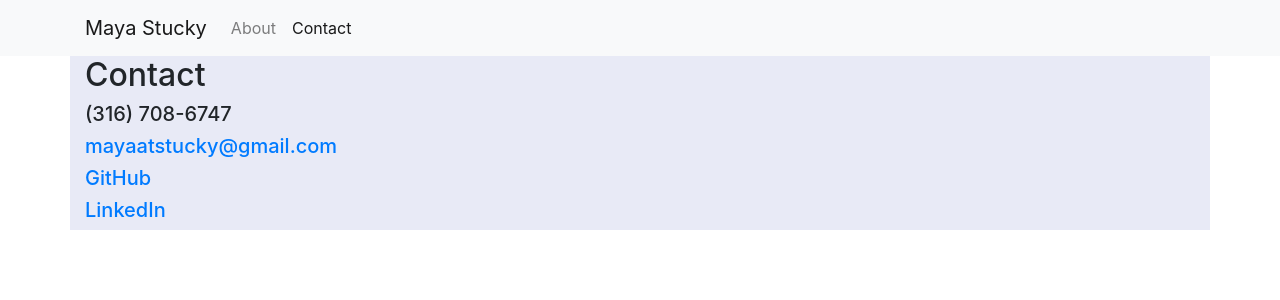
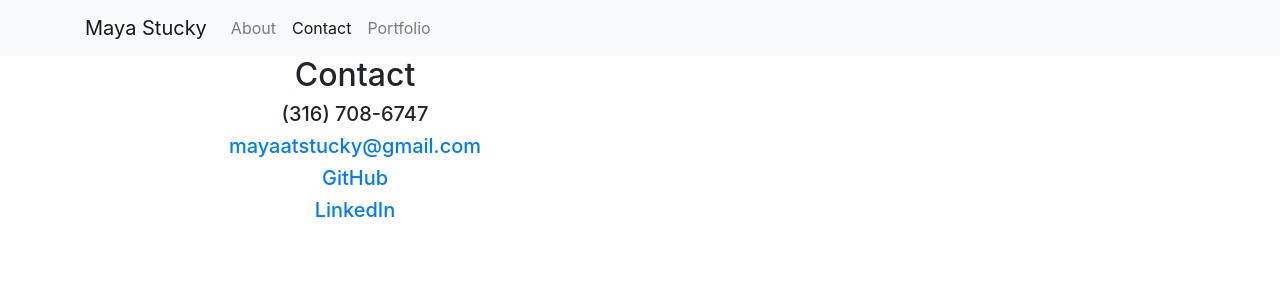
Before and after one commit to mayastucky/mayastucky-portfolio, a React (Create React App) app: page /contact in a window 1280 px wide. Shown: the top 300 px of the page. Built offline with nearby package versions, Linux system fonts and the light colour scheme.

Commit message:
added portfolio page

```diff
--- a/src/App.js
+++ b/src/App.js
@@ -3,8 +3,14 @@ import { BrowserRouter as Router, Route } from "react-router-dom";
 import Header from "./components/Header"
 import Home from "./components/pages/Home"
 import Contact from "./components/pages/Contact"
+import Portfolio from "./components/pages/Portfolio"
 
-
+// const styles = {
+//   card: {
+//     backgroundColor: "black",
+//     textAlign: "center"
+//   },
+// };
 
 
 function App() {
@@ -16,6 +22,7 @@ function App() {
         {/* <Route exact path="/about" component={About} /> */}
         {/* <Route exact path="/blog" component={Blog} /> */}
         <Route path="/contact" component={Contact} />
+        <Route path="/portfolio" component={Portfolio}/>
       </Router>
 
 
--- a/src/components/ContactInfo.jsx
+++ b/src/components/ContactInfo.jsx
@@ -2,18 +2,19 @@ import React from "react";
 
 const styles = {
   card: {
-    background: "#e8eaf6",
+    backgroundColor: "white",
+    textAlign: "center"
   },
 };
 
 const Contact = () => {
   return (
     <div>
-      <div class="container" style={styles.card}>
+      <div class="container">
         <div class="row">
           <div class="col-sm-6">
             <div class="row">
-              <div class="col">
+              <div class="col" style={styles.card}>
                 <h2>Contact</h2>
                 <h5> (316) 708-6747</h5>
                 <h5>
--- a/src/components/Header.jsx
+++ b/src/components/Header.jsx
@@ -22,11 +22,6 @@ const Header = () => {
         </button>
         <div class="collapse navbar-collapse" id="navbarNav">
           <ul class="navbar-nav">
-            {/* <li class="nav-item active">
-              <a class="nav-link" href="index.html">
-                About<span class="sr-only">(current)</span>
-              </a>
-            </li> */}
             <li class="nav-item">
               <Link
                 to="/"
@@ -38,23 +33,25 @@ const Header = () => {
               </Link>
             </li>
             <li class="nav-item">
-              {/* <a class="nav-link" href="portfolio.html">
-                Portfolio
-              </a> */}
               <Link
                 to="/contact"
                 className={
-                  location.pathname === "/contact" ? "nav-link active" : "nav-link"
+                  location.pathname === "/contact"
+                    ? "nav-link active"
+                    : "nav-link"
                 }
               >
                 Contact
               </Link>
             </li>
-            {/* <li class="nav-item">
-              <a class="nav-link" href="revisedresume.pdf">
-                Resume
-              </a>
-            </li> */}
+            <Link
+                to="/portfolio"
+                className={
+                  location.pathname === "/portfolio" ? "nav-link active" : "nav-link"
+                }
+              >
+                Portfolio
+              </Link>
           </ul>
         </div>
       </div>
--- /dev/null
+++ b/src/components/pages/Portfolio.js
@@ -0,0 +1,53 @@
+import React from "react";
+
+const Portfolio = () => {
+  return (
+    <div>
+      <div class="row">
+        <h2>Portfolio</h2>
+      </div>
+      <div class="row">
+      <div class="col-sm">
+        <figure class="figure">
+          <img src="https://github.com/mayastucky/gt-project-2/raw/master/public/img/maestro-screenshot.png" class="figure-img img-fluid rounded" alt="Mestro App Screen Shot" />
+          <figcaption class="figure-caption" >Maestro <a href = "https://secure-shelf-55938.herokuapp.com/">Site</a><a href= "https://github.com/mayastucky/gt-project-2">GitHub</a></figcaption>
+        </figure>
+      </div>
+      <div class="col-sm">
+        <figure class="figure">
+          <img src="https://github.com/mayastucky/13-gt-burger/raw/master/app.png" class="figure-img img-fluid rounded" alt="Burger App Screen Shot" />
+          <figcaption class="figure-caption">Eat The Burger<a href = "https://vast-badlands-50775.herokuapp.com/burgers">Site</a><a href = "https://github.com/mayastucky/13-gt-burger">GitHub</a></figcaption>
+        </figure>
+      </div>
+      <div class="col-sm">
+        <figure class="figure">
+          <img src="https://github.com/mayastucky/gt-11-note-taker-final/raw/master/notetaker.png" class="figure-img img-fluid rounded" alt="random password generator" />
+          <figcaption class="figure-caption" >Note Taker<a href = "https://enigmatic-retreat-96846.herokuapp.com/">Site</a><a href= "https://github.com/mayastucky/gt-11-note-taker-final">GitHub</a></figcaption>
+        </figure>
+      </div>
+      <div class="row">
+      <div class="col-sm">
+        <figure class="figure">
+          <img src="https://github.com/mayastucky/gt-hw-5-daily-planner/raw/master/screenshot.png" class="figure-img img-fluid rounded" alt="daily planner"/>
+          <figcaption class="figure-caption">Daily Planner <a href = "https://mayastucky.github.io/gt-hw-5-daily-planner/">Site</a><a href= "https://github.com/mayastucky/gt-hw-5-daily-planner">GitHub</a></figcaption>
+        </figure>
+      </div>
+      <div class="col-sm">
+        <figure class="figure">
+          <img src="https://github.com/mayastucky/gt-project-1/raw/master/assets/images/EntertainMeMain.png" class="figure-img img-fluid rounded" alt="entertain me"/>
+          <figcaption class="figure-caption" >Entertain Me <a href = "https://mayastucky.github.io/gt-project-1/">Site</a><a href = "https://github.com/mayastucky/gt-project-1">GitHub</a></figcaption>
+        </figure>
+      </div>
+      <div class="col-sm">
+        <figure class="figure">
+          <img src="https://github.com/mayastucky/gt-hw3-password-generator/raw/master/app.png" class="figure-img img-fluid rounded" alt="random password generator" />
+          <figcaption class="figure-caption" >Password Generator<a href = "https://mayastucky.github.io/gt-hw3-password-generator/">Site</a><a href= "https://github.com/mayastucky/gt-hw3-password-generator">GitHub</a></figcaption>
+        </figure>
+      </div>
+    </div>
+    </div>
+    </div>
+  );
+};
+
+export default Portfolio;
```
